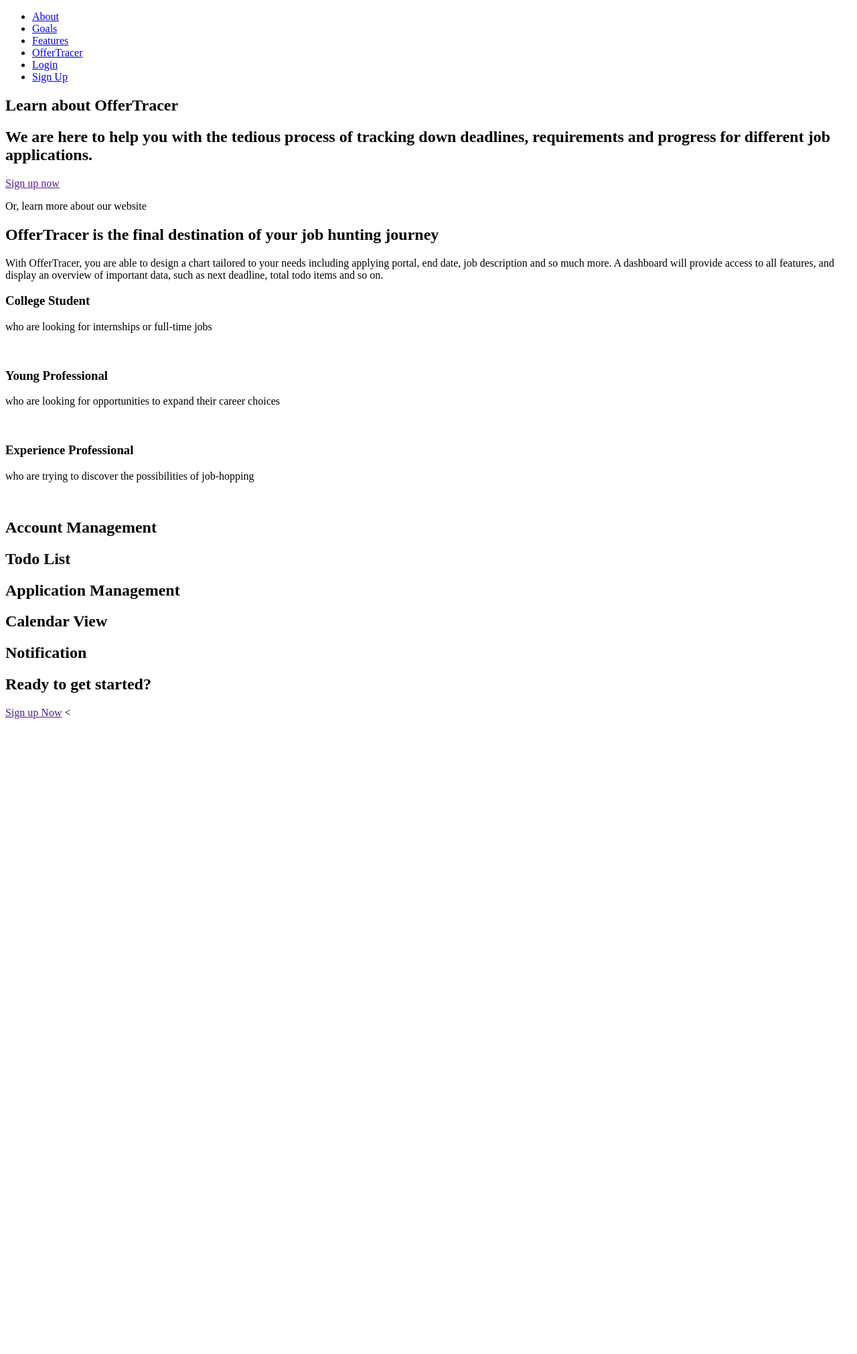
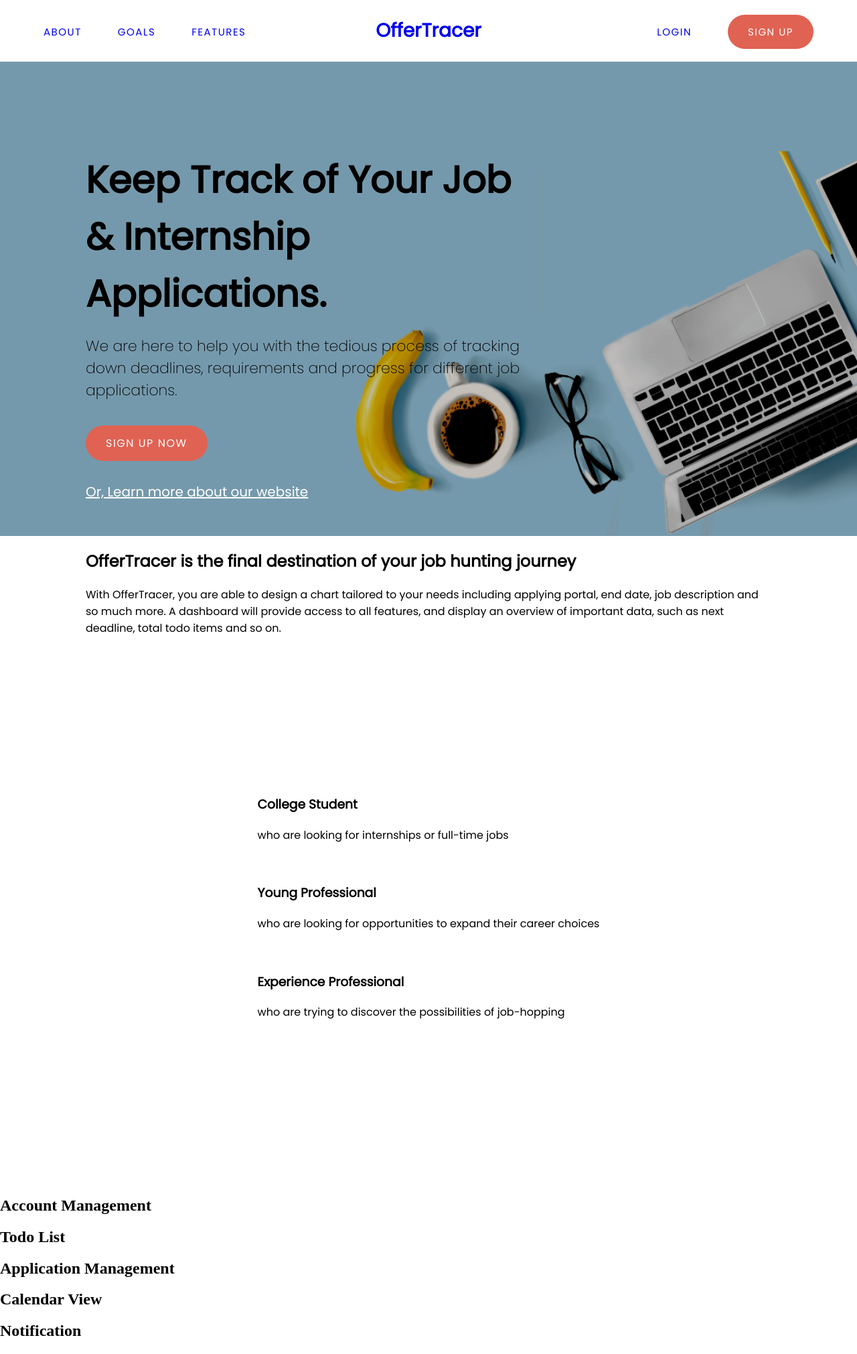
Before and after one commit to yzeng810/CSC210Final, a Flask app: page / in a window 1280 px wide. Shown: the top 2021 px of the page at 67% size. Before the commit the page ends 1073 px from the top, so only its background shows below. Run offline with Flask 2, Linux system fonts and the light colour scheme.

Commit message:
update on index page

```diff
--- /dev/null
+++ b/static/css/nav.css
@@ -0,0 +1,83 @@
+.menu {
+	position: fixed;
+	background-color: transparent;
+	top: 0;
+	z-index: 1000;
+	width: 100%;
+	overflow: hidden;
+	display: grid;
+	grid-template-columns: 1fr 1fr 1fr;
+	padding-top: 25px;
+	padding-bottom: 25px;
+}
+
+.menu a {
+	text-decoration: none;
+	font-family: 'Poppins', sans-serif;
+}
+
+.title {
+	margin: 0 auto;
+	align-self: center;
+	text-align: center;
+}
+
+.m1 {
+	padding-left: 40px;
+	padding-top: 11px;
+}
+
+.m2 {
+	padding-right: 40px;
+	text-align: right;
+	padding-top: 11px;
+}
+
+.navSignup {
+	padding: 15px;
+	padding-left: 30px;
+	padding-right: 30px;
+	background-color: #e06253;
+	border-radius: 30px;
+	text-decoration: none;
+	text-transform: uppercase;
+}
+
+.navSignup span {
+	color: white;
+}
+
+.title a {
+	font-size: 28px;
+	font-weight: bolder;
+}
+
+.m1 a, .m2 a {
+	text-transform: uppercase;
+	margin-left: 25px;
+	margin-right: 25px;
+	font-size: 15px;
+	letter-spacing: 1.5px;
+}
+
+.navSignup span:visited {
+	color: white;
+}
+
+.navSignup span:hover {
+	color: white;
+}
+
+.menu:hover {
+	background-color: white;
+}
+
+.menu a:hover {
+	text-decoration: none;
+	color: currentColor;
+}
+
+.menu a:visited {
+	text-decoration: none;
+	color: currentColor;
+}
--- /dev/null
+++ b/static/css/styles.css
@@ -0,0 +1,63 @@
+/* General Setup*/
+/** {
+	border: 1px solid hotpink;
+}*/
+html, body, .container{
+	margin: 0;
+	height: 100%;
+}
+
+.sectionContainer {
+	margin: 0 auto;
+	width: 100%;
+	align-self: center;
+	display: flex;
+	flex-wrap: wrap;
+	justify-content: center;
+}
+
+.fullContainer {
+	min-height: 100%;
+}
+
+.content {
+	height: auto;
+	max-width: 80%;
+	font-family: 'Poppins', sans-serif;
+	display: flex;
+	align-items: center;
+}
+
+/* First Section*/
+#first {
+	background-image: url(../images/background.png);
+	background-repeat: no-repeat;
+	background-size: cover;
+}
+
+.innerContent {
+	width: 65%;
+	height: 55%;
+}
+
+.innerContent h1{
+	font-size: 56px;
+	margin-bottom: 15px;
+}
+
+.innerContent h2 {
+	font-size: 22px;
+	font-weight: lighter;
+	margin-bottom: 50px;
+}
+
+.innerContent a {
+	letter-spacing: 1.5px;
+}
+
+.innerContent p {
+	margin-top: 45px;
+	color: white;
+	text-decoration: underline;
+	font-size: 20px;
+}
--- a/templates/base.html
+++ b/templates/base.html
@@ -3,35 +3,41 @@
 <head>
 	<meta charset="utf-8">
 	<title>Job Tracer</title>
+	<link rel="stylesheet" type="text/css" href="{{ url_for('static', filename='css/nav.css') }}">
+	<link rel="stylesheet" type="text/css" href="{{ url_for('static', filename='css/styles.css') }}">
+	<link rel="preconnect" href="https://fonts.gstatic.com">
+	<link href="https://fonts.googleapis.com/css2?family=Poppins:wght@200;300;400&display=swap" rel="stylesheet">
 </head>
 
-<body>
-	<header class="banner">
+<body><!-- Nav -->
 	<nav class="menu">
-			<ul>
 			<!-- First Part -->
 			<!-- Index page navigation -->
-				<li><a href="/#second">About</a></li>
-				<li><a href="/#third">Goals</a></li>
-				<li><a href="/#forth">Features</a></li>
+			<div class="m1">
+				<a href="/#second">About</a>
+				<a href="/#third">Goals</a>
+				<a href="/#forth">Features</a>
+			</div>
 			<!-- Second Part -->
 			<!-- Website Logo & Link to Main -->
-				<li><a href="{{url_for('main.index')}}">OfferTracer</a></li>
+			<div class="title">
+				<a href="{{url_for('main.index')}}">OfferTracer</a>
+			</div>
 			<!-- Third Part -->
+			<div class="m2">
 				<!-- If not logged in -->
 				{% if not current_user.is_authenticated %}
-				<li><a href="{{url_for('auth.login')}}">Login</a></li>
-				<li><a href="{{url_for('auth.signup')}}">Sign Up</a></li>
+				<a href="{{url_for('auth.login')}}">Login</a>
+				<a href="{{url_for('auth.signup')}}" class="navSignup"><span>Sign Up</span></a>
 				{% endif %}
 				<!-- If Logged in -->
 				{% if current_user.is_authenticated %}
-				<li><a href="{{url_for('auth.logout')}}">Logout</a></li>
-				<li><a href="{{url_for('main.dashboard')}}">Dashboard</a></li>
-				<li><a href="{{url_for('main.account')}}">Account</a></li>
+				<a href="{{url_for('auth.logout')}}">Logout</a>
+				<a href="{{url_for('main.dashboard')}}">Dashboard</a>
+				<a href="{{url_for('main.account')}}">Account</a>
 				{% endif %}
-			</ul>
+			</div>
 	</nav>
-	</header>
 
 	<div class="container">
 		{% block content %}
--- a/templates/index.html
+++ b/templates/index.html
@@ -1,24 +1,31 @@
 {% extends "base.html" %}
 
 {% block content %}
+
 <!-- First Page -->
-<section id="first">
-	<div class="fullContainer">
-		<h1>Learn about OfferTracer</h1>
-		<h2>We are here to help you with the tedious process of tracking down deadlines, requirements and progress for different job applications. </h2>
-		<a href="">Sign up now</a>
-		<p>Or, learn more about our website</p>
+<section id="first" class="sectionContainer fullContainer">
+	<div class="content">
+		<div class="innerContent">
+			<h1>Keep Track of Your Job & Internship Applications.</h1>
+			<h2>We are here to help you with the tedious process of tracking down deadlines, requirements and progress for different job applications. </h2>
+			<a href="{{url_for('auth.signup')}}" class="navSignup"><span>Sign up now</span></a><br>
+			<p>Or, Learn more about our website</p>
+		</div>
 	</div>
 </section>
 
 <!-- About & Target User -->
-<section id="second">
-	<div class="fullContainer">
+<section id="second" class="sectionContainer">
+	<div class="content">
 		<div class="aboutText">
 			<h2>OfferTracer is the final destination of your job hunting journey</h2>
 			<p>With OfferTracer, you are able to design a chart tailored to your needs including applying portal, end date, job description and so much more. A dashboard will provide access to all features, and display an overview of important data, such as next deadline, total todo items and so on.</p>
 		</div>
+	</div>
+</section>
 
+<section id="secondO" class="sectionContainer fullContainer">
+	<div class="content">
 		<div class="user">
 			<div class="userOne">
 				<section class="userText">
```
Also changed, not shown: static/images/background.png (added), 4 other files. Lines whose indentation alone changed are shown as unchanged.
